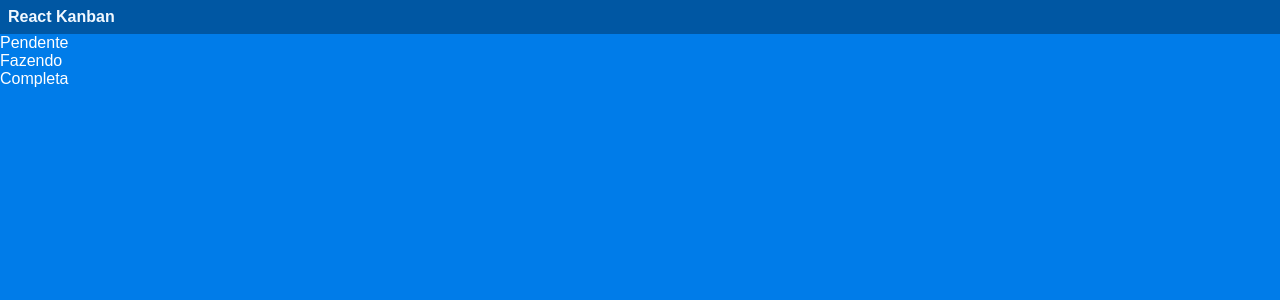
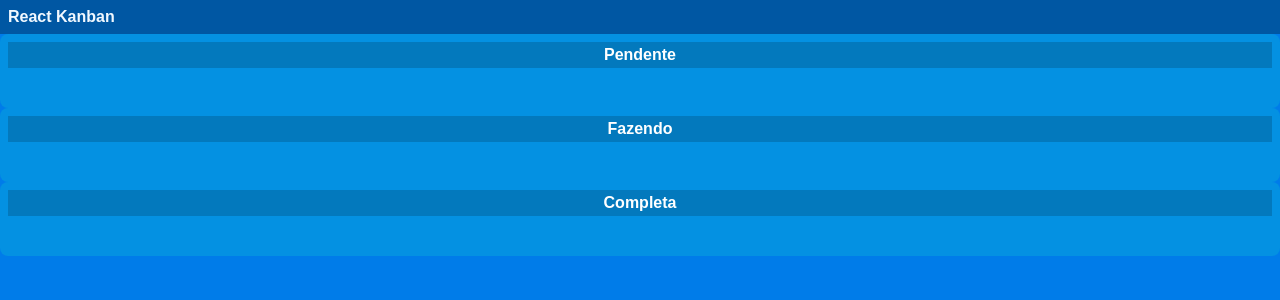
Before and after one commit to joaoguilherme000/React-site, a React (Create React App) app: page / in a window 1280 px wide. Shown: the top 300 px of the page. Built offline with nearby package versions, Linux system fonts and the light colour scheme.

Commit message:
css da tasklist

```diff
--- a/src/components/Tasklist/Tasklist.css
+++ b/src/components/Tasklist/Tasklist.css
@@ -0,0 +1,18 @@
+.tasklist {
+    padding: 8px;
+    background-color: #0491e2;
+    border-radius: 8px;
+}
+
+.tasklist .title {
+    padding: 4px;
+    font-weight: bold;
+    background-color: #0000002a;
+    text-align: center;
+}
+
+.tasklist .content {
+    padding: 16px 4px;
+    display: flex;
+    flex-direction: column;
+}
--- a/src/components/Tasklist/Tasklist.js
+++ b/src/components/Tasklist/Tasklist.js
@@ -1,10 +1,11 @@
 import React from "react";
-
+import './Tasklist.css'
 
 export default function Tasklist(props) {
     return (
-        <div>
-            <div>{props.title}</div>
+        <div className="tasklist">
+            <div className="title">{props.title}</div>
+            <div className="content"></div>
         </div>
     )
 }
```
